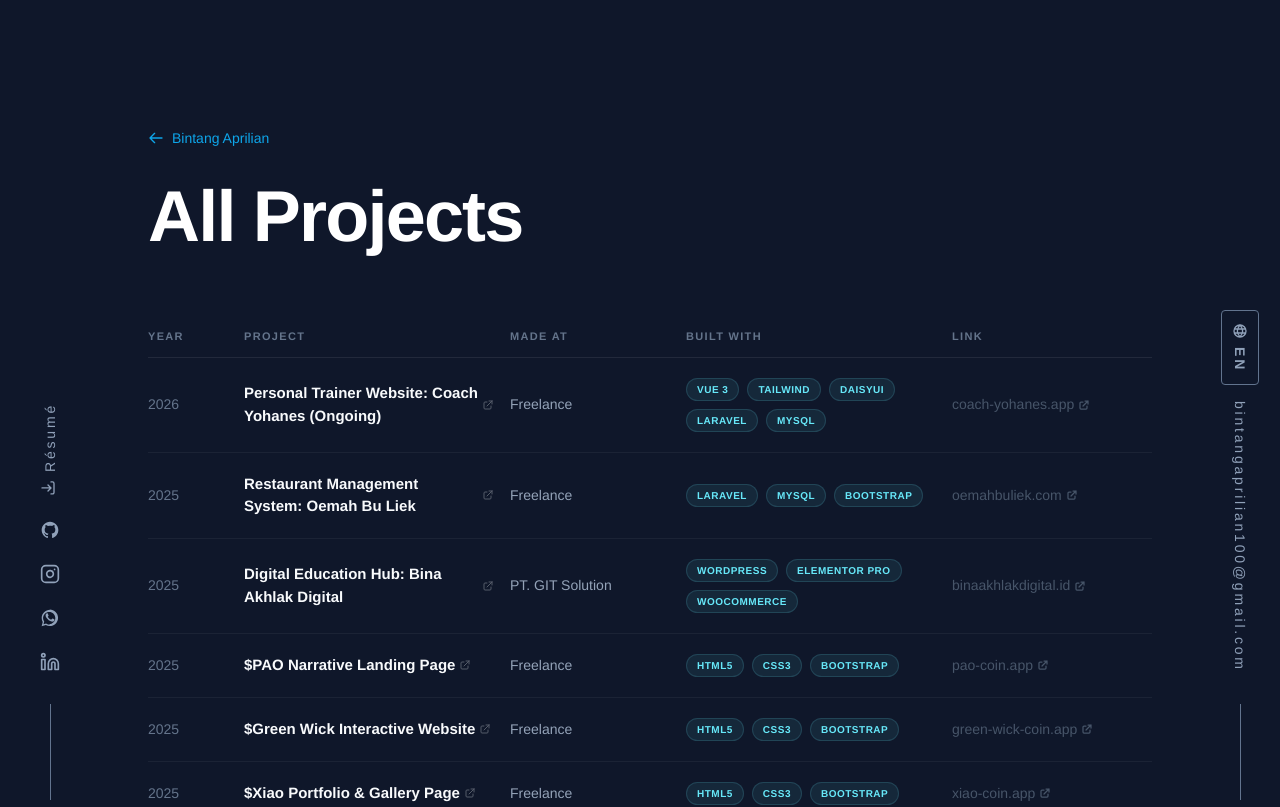
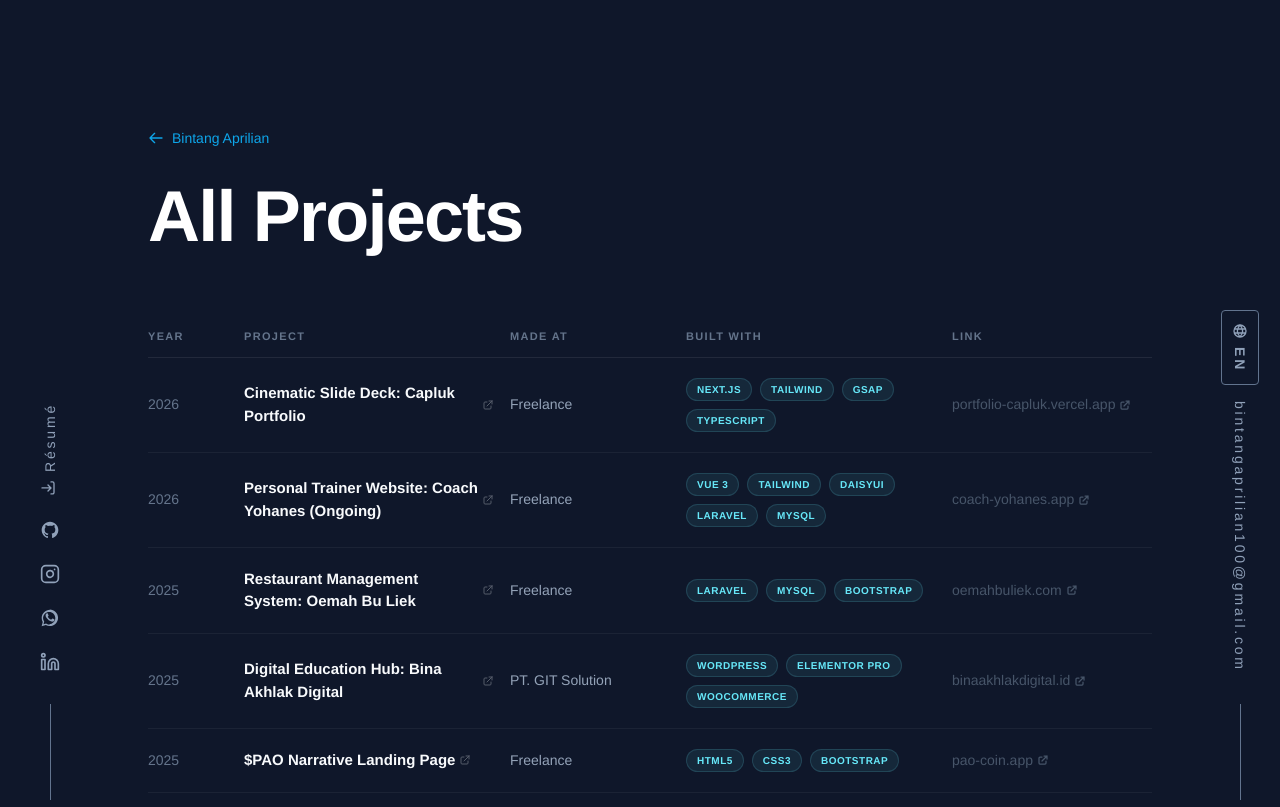
Before and after one commit to bintangmogot/bintang-profile, a Vue app: page /projects in a window 1280 px wide. Shown: the top 807 px of the page. Built offline with nearby package versions, Linux system fonts and the light colour scheme.

Commit message:
feat: add Capluk portfolio, add project technologies icons, and private project note

```diff
--- a/src/components/Scrollytelling.vue
+++ b/src/components/Scrollytelling.vue
@@ -146,6 +146,13 @@
                                 {{ selectedProject.longDescription }}
                             </p>
 
+                            <p v-if="selectedProject.isPrivate" class="text-slate-500 text-xs italic opacity-60 mb-8 -mt-4">
+                                {{ language === 'EN'
+                                    ? "* Note: This project's source code is private due to client confidentiality or internal policies."
+                                    : "* Catatan: Kode sumber proyek ini bersifat pribadi karena kerahasiaan klien atau kebijakan internal."
+                                }}
+                            </p>
+
                             <div class="mb-8">
                                 <h4 class="text-white font-bold mb-4">{{ language === 'EN' ? "Key Features" : "Fitur Utama" }}</h4>
                                 <ul class="grid grid-cols-1 gap-3">
@@ -183,6 +190,33 @@ import { ref, computed, onMounted, onUnmounted } from 'vue';
 import { language } from '../store.js';
 
 const steps = computed(() => [
+    {
+        navTitle: "Frontend",
+        title: language.value === 'EN' ? "Cinematic Slide Deck: Capluk Portfolio" : "Website Presentasi Sinematik: Portofolio Capluk",
+        description: language.value === 'EN'
+            ? "A cinematic, single-page portfolio for an Indonesian Creative Director. Features a custom 'Liquid UI' system with glassmorphism and real-time blur, built using Next.js, Tailwind CSS, and GSAP."
+            : "Portofolio sinematik satu halaman untuk seorang Creative Director. Dilengkapi sistem 'Liquid UI' kustom dengan efek glassmorphism dan blur real-time, dibangun menggunakan Next.js, Tailwind CSS, dan GSAP.",
+        longDescription: language.value === 'EN'
+            ? "A cinematic, single-page presentation website built for an Indonesian Creative Director, Motion Designer, and VFX Artist with 25+ years in the film industry.\n\nDesigned as a \"cinematic slide deck,\" users navigate horizontally across sections without vertical scrolling. Features a custom \"Liquid UI\" system heavily relying on glassmorphism and real-time backdrop blurring, smooth GSAP animations, and an interactive kinetic custom cursor."
+            : "Website presentasi sinematik satu halaman yang dibangun untuk seorang Creative Director, Motion Designer, dan VFX Artist asal Indonesia dengan pengalaman 25+ tahun di industri film.\n\nDirancang sebagai \"slide interaktif sinematik\", pengguna menavigasi konten secara horizontal tanpa menggulir ke bawah layaknya website pada umumnya. Menggunakan sistem \"Liquid UI\" kustom dengan balutan glassmorphism dan blur latar belakang real-time, beserta animasi GSAP yang mulus dan kursor kustom interaktif.",
+        media: "https://res.cloudinary.com/workstation-/image/upload/q_auto/f_auto/v1775991363/capluk-portfolio/capluk-main.png",
+        type: "image",
+        githubLink: "",
+        isPrivate: true,
+        liveLink: "https://portfolio-capluk.vercel.app/",
+        techStack: ["Next.js", "Tailwind CSS", "GSAP", "TypeScript"],
+        features: language.value === 'EN' ? [
+            "Horizontal Slide Navigation",
+            "Liquid Glassmorphism UI",
+            "GSAP Animations & 3D Tilt",
+            "Theme System (Cinematic / Grayscale)"
+        ] : [
+            "Navigasi Slide Horizontal",
+            "UI Glassmorphism Presisi",
+            "Animasi GSAP & Efek 3D Tilt",
+            "Sistem Tema (Sinematik / Grayscale)"
+        ]
+    },
     {
         navTitle: "Full-Stack",
         title: language.value === 'EN' ? "Personal Trainer Website: Coach Yohanes (ongoing)" : "Website Personal Trainer: Coach Yohanes (berjalan)",
--- a/src/pages/ProjectArchive.vue
+++ b/src/pages/ProjectArchive.vue
@@ -107,6 +107,13 @@
 
             <p class="text-slate-300 text-sm md:text-base leading-relaxed mb-8 whitespace-pre-line">{{ selectedProject?.longDescription }}</p>
 
+            <p v-if="selectedProject?.isPrivate" class="text-slate-500 text-[10px] md:text-xs italic opacity-60 mb-8 -mt-4">
+              {{ language === 'EN'
+                ? "* Note: This project's source code is private due to client confidentiality or internal policies."
+                : "* Catatan: Kode sumber proyek ini bersifat pribadi karena kerahasiaan klien atau kebijakan internal."
+              }}
+            </p>
+
             <!-- Tech Stack -->
             <div class="mb-8">
               <h4 class="section-label">{{ language === 'EN' ? "Technologies" : "Teknologi" }}</h4>
@@ -165,6 +172,21 @@ const techIcons = {
 };
 
 const archiveProjects = computed(() => [
+  {
+    year: '2026',
+    title: language.value === 'EN' ? 'Cinematic Slide Deck: Capluk Portfolio' : 'Website Presentasi Sinematik: Portofolio Capluk',
+    madeAt: 'Freelance',
+    techStack: ['Next.js', 'Tailwind', 'GSAP', 'TypeScript'],
+    linkDisplay: 'portfolio-capluk.vercel.app',
+    liveLink: 'https://portfolio-capluk.vercel.app/',
+    githubLink: '',
+    media: 'https://res.cloudinary.com/workstation-/image/upload/q_auto/f_auto/v1775991363/capluk-portfolio/capluk-main.png',
+    longDescription: language.value === 'EN'
+      ? 'A cinematic, single-page presentation website built for an Indonesian Creative Director, Motion Designer, and VFX Artist with 25+ years in the film industry.\n\nDesigned as a "cinematic slide deck," users navigate horizontally across sections without vertical scrolling. Features a custom "Liquid UI" system heavily relying on glassmorphism and real-time backdrop blurring, smooth GSAP animations, and an interactive kinetic custom cursor.'
+      : 'Website presentasi sinematik satu halaman yang dibangun untuk seorang Creative Director, Motion Designer, dan VFX Artist asal Indonesia dengan pengalaman 25+ tahun di industri film.\n\nDirancang sebagai "slide interaktif sinematik", pengguna menavigasi konten secara horizontal tanpa menggulir ke bawah layaknya website pada umumnya. Menggunakan sistem "Liquid UI" kustom dengan balutan glassmorphism dan blur latar belakang real-time, beserta animasi GSAP yang mulus dan kursor kustom interaktif.',
+    isPrivate: true,
+    features: language.value === 'EN' ? ['Horizontal Slide Navigation', 'Liquid Glassmorphism UI', 'GSAP Animations & 3D Tilt', 'Theme System (Cinematic / Grayscale)'] : ['Navigasi Slide Horizontal', 'UI Glassmorphism Presisi', 'Animasi GSAP & Efek 3D Tilt', 'Sistem Tema (Sinematik / Grayscale)'],
+  },
   {
     year: '2026',
     title: language.value === 'EN' ? 'Personal Trainer Website: Coach Yohanes (Ongoing)' : 'Website Personal Trainer: Coach Yohanes (Berjalan)',
```
